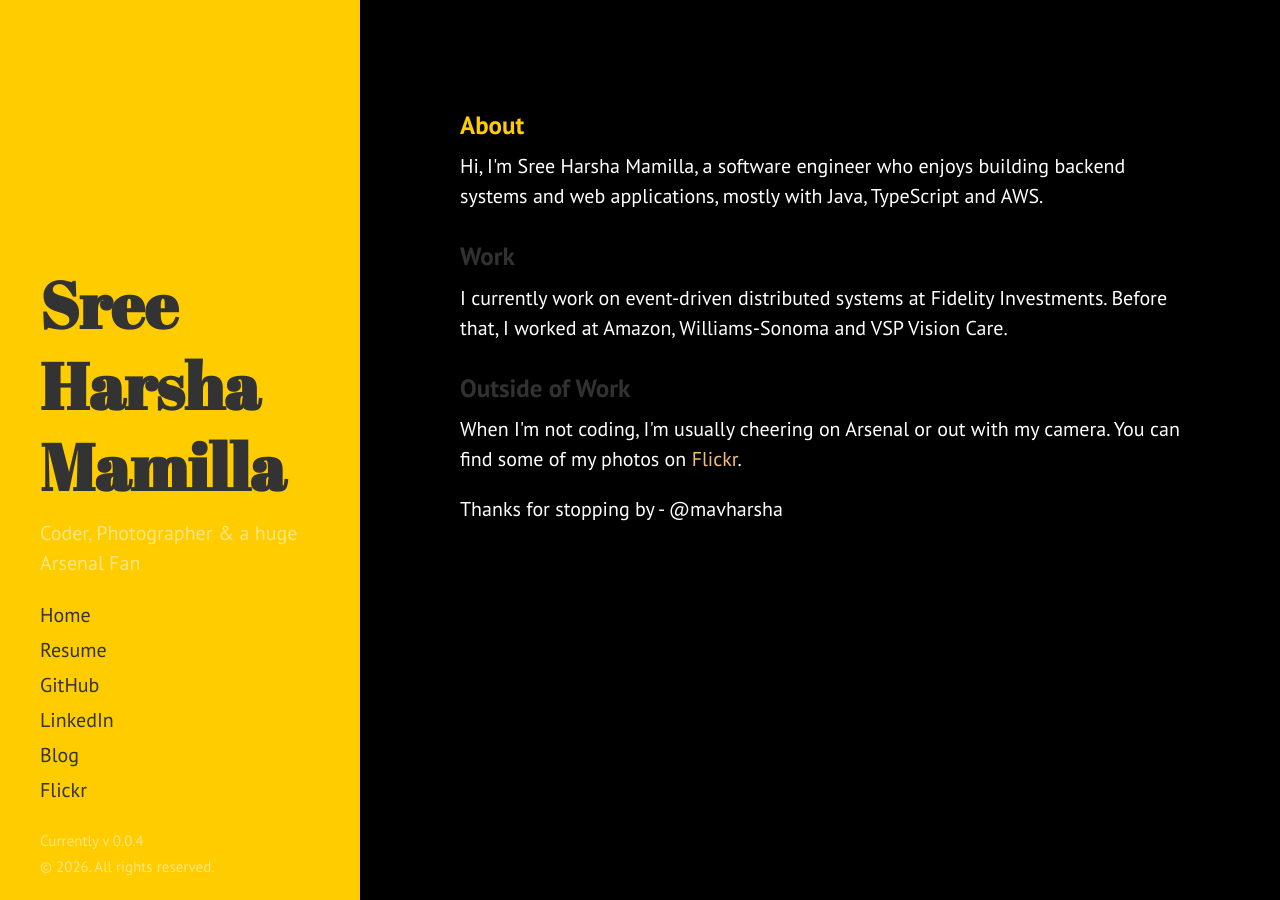
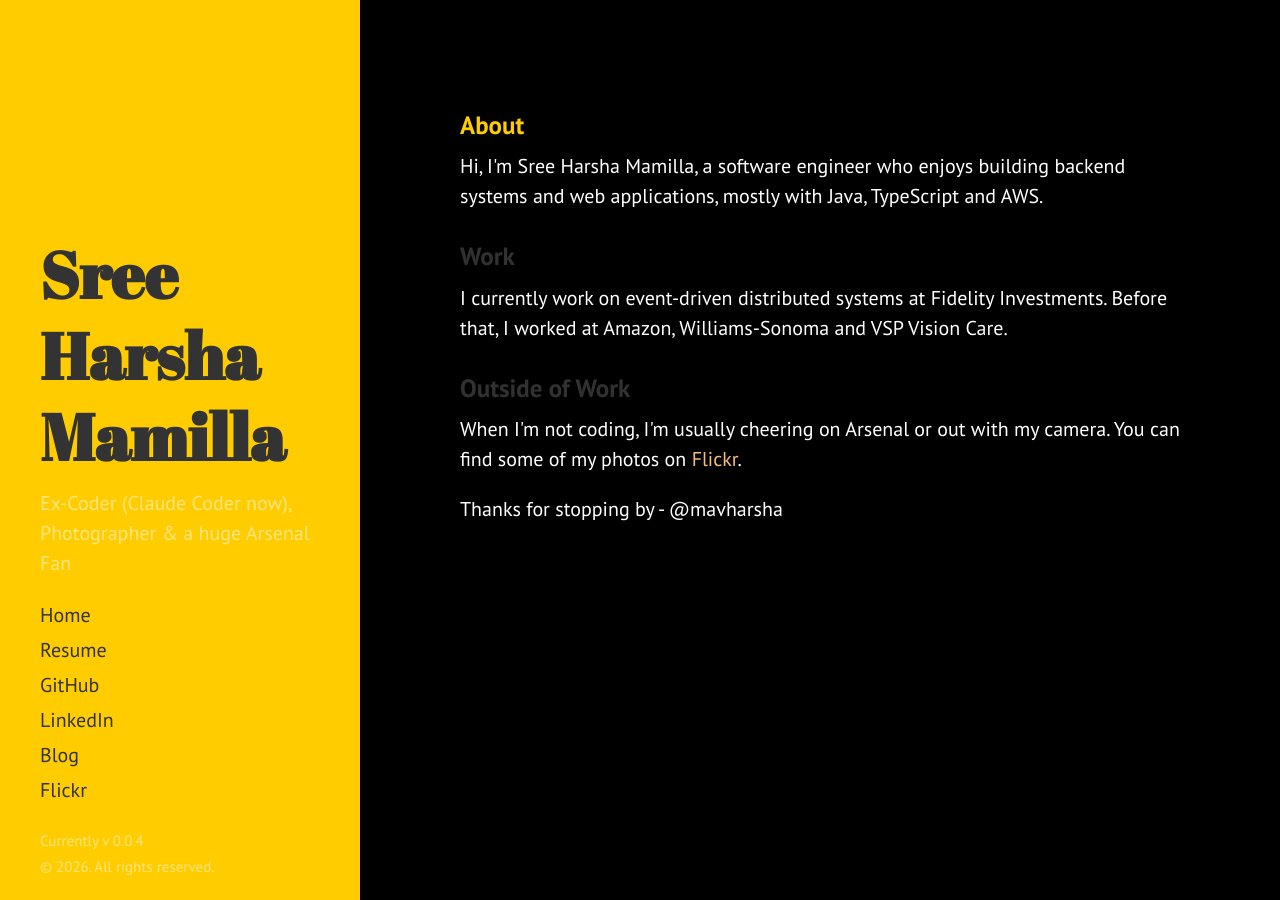
Before and after one commit to mavharsha/mavharsha.github.io, a Jekyll site: the page built from index.html, in a window 1280 px wide. Built offline with Jekyll 4.4.1, drawn with Linux system fonts in a browser that asks for light colours.

Commit message:
Add updated resume and new sidebar tagline
Co-Authored-By: Claude Opus 5.5 <noreply@anthropic.com>

```diff
--- a/_includes/sidebar.html
+++ b/_includes/sidebar.html
@@ -6,7 +6,7 @@
           {{ site.title }}
         </span>
       </h1>
-      <p class="">Coder, Photographer & a huge Arsenal Fan</p>
+      <p class="">Ex-Coder (Claude Coder now), Photographer & a huge Arsenal Fan</p>
     </div>
 
     <nav class="sidebar-nav">
```
Also changed, not shown: 1 other file.
